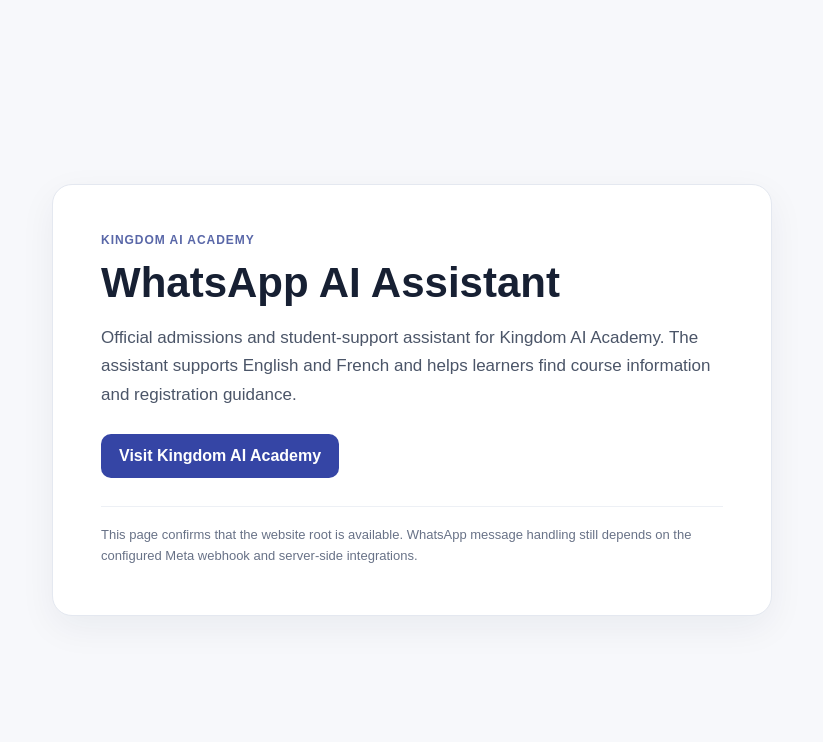
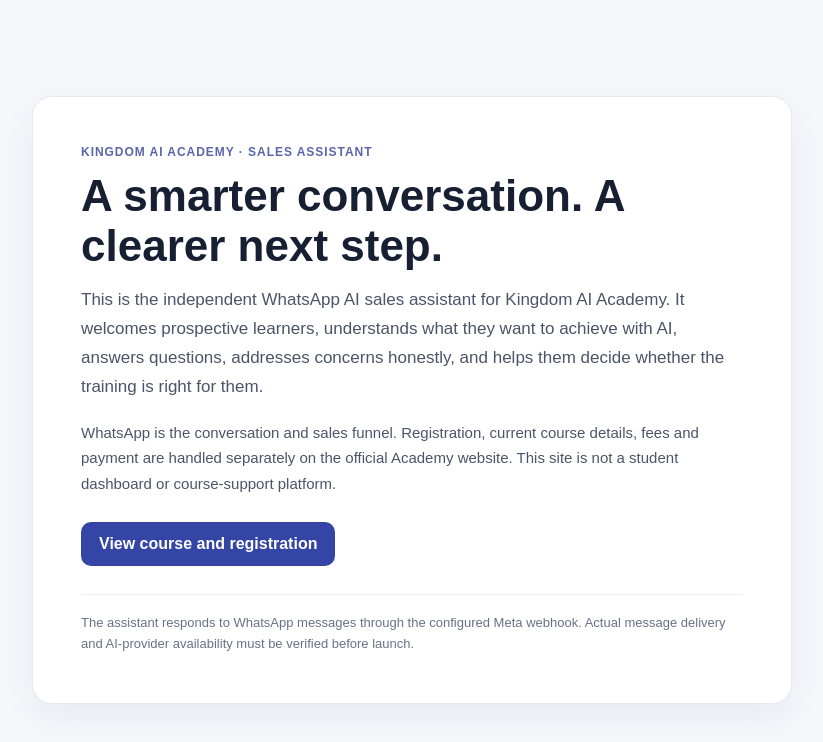
Before and after one commit to groupe-digitexcel/whatsapp-ai-sales-os, a Next.js app: page / in a window 1280 px wide. Shown: the top 742 px of the page, without its empty margins (228-1051 px from the left). Built offline with nearby package versions, Linux system fonts and the light colour scheme.

Commit message:
Align public landing page with independent sales funnel role

```diff
--- a/src/app/page.tsx
+++ b/src/app/page.tsx
@@ -1,17 +1,20 @@
 export default function HomePage() {
   return (
-    <main style={{ minHeight: "100vh", display: "flex", alignItems: "center", justifyContent: "center", padding: "32px 18px", boxSizing: "border-box" }}>
-      <section style={{ width: "100%", maxWidth: 720, background: "#ffffff", border: "1px solid #e4e8f0", borderRadius: 20, padding: "clamp(24px, 5vw, 48px)", boxSizing: "border-box", boxShadow: "0 12px 36px rgba(20, 32, 60, 0.06)" }}>
-        <p style={{ margin: "0 0 12px", color: "#5967a8", fontWeight: 700, letterSpacing: "0.08em", fontSize: 12 }}>KINGDOM AI ACADEMY</p>
-        <h1 style={{ margin: "0 0 16px", fontSize: "clamp(30px, 5vw, 42px)", lineHeight: 1.15 }}>WhatsApp AI Assistant</h1>
-        <p style={{ margin: "0 0 24px", fontSize: 17, lineHeight: 1.7, color: "#4b5568" }}>
-          Official admissions and student-support assistant for Kingdom AI Academy. The assistant supports English and French and helps learners find course information and registration guidance.
+    <main style={{ minHeight: "100vh", display: "flex", alignItems: "center", justifyContent: "center", padding: "32px 18px", boxSizing: "border-box", background: "#f6f7fb", color: "#172033" }}>
+      <section style={{ width: "100%", maxWidth: 760, background: "#ffffff", border: "1px solid #e4e8f0", borderRadius: 20, padding: "clamp(24px, 5vw, 48px)", boxSizing: "border-box", boxShadow: "0 12px 36px rgba(20, 32, 60, 0.06)" }}>
+        <p style={{ margin: "0 0 12px", color: "#5967a8", fontWeight: 800, letterSpacing: "0.08em", fontSize: 12 }}>KINGDOM AI ACADEMY · SALES ASSISTANT</p>
+        <h1 style={{ margin: "0 0 16px", fontSize: "clamp(30px, 5vw, 44px)", lineHeight: 1.12 }}>A smarter conversation. A clearer next step.</h1>
+        <p style={{ margin: "0 0 18px", fontSize: 17, lineHeight: 1.7, color: "#4b5568" }}>
+          This is the independent WhatsApp AI sales assistant for Kingdom AI Academy. It welcomes prospective learners, understands what they want to achieve with AI, answers questions, addresses concerns honestly, and helps them decide whether the training is right for them.
         </p>
-        <a href="https://kingdom-ai-academy.vercel.app/" style={{ display: "inline-block", background: "#3545a5", color: "#fff", textDecoration: "none", fontWeight: 700, padding: "13px 18px", borderRadius: 10 }}>
-          Visit Kingdom AI Academy
+        <p style={{ margin: "0 0 26px", fontSize: 15, lineHeight: 1.7, color: "#4b5568" }}>
+          WhatsApp is the conversation and sales funnel. Registration, current course details, fees and payment are handled separately on the official Academy website. This site is not a student dashboard or course-support platform.
+        </p>
+        <a href="https://kingdom-ai-academy.vercel.app/auth/register?utm_source=whatsapp&utm_medium=chat&utm_campaign=academy_admissions" style={{ display: "inline-block", background: "#3545a5", color: "#fff", textDecoration: "none", fontWeight: 800, padding: "13px 18px", borderRadius: 10 }}>
+          View course and registration
         </a>
         <p style={{ margin: "28px 0 0", paddingTop: 18, borderTop: "1px solid #edf0f5", fontSize: 13, lineHeight: 1.6, color: "#687287" }}>
-          This page confirms that the website root is available. WhatsApp message handling still depends on the configured Meta webhook and server-side integrations.
+          The assistant responds to WhatsApp messages through the configured Meta webhook. Actual message delivery and AI-provider availability must be verified before launch.
         </p>
       </section>
     </main>
```
